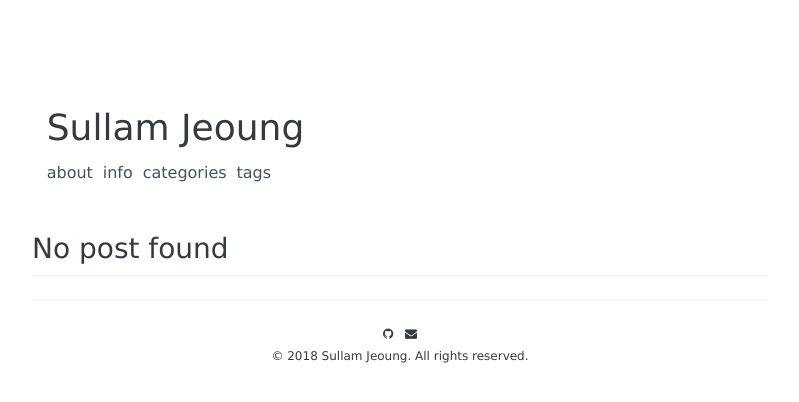
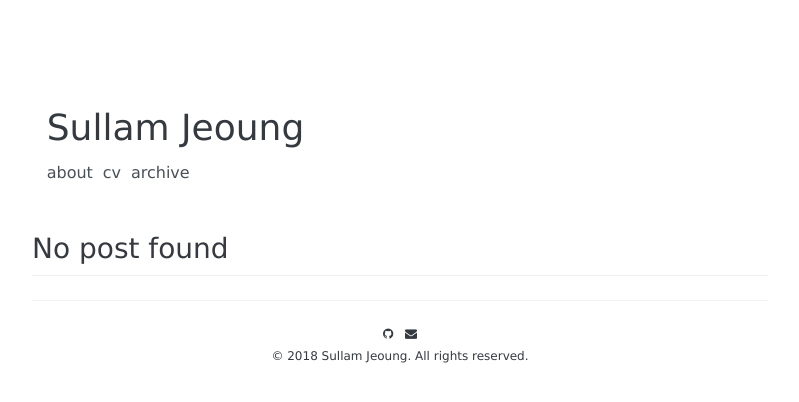
Before and after one commit to sullamij/sullamij.research.github.io, a Jekyll site: the page built from index.html, in a window 1280 px wide. Shown: the top 402 px of the page, without its empty margins (240-1039 px from the left). Built offline with Jekyll 4.4.1, drawn with Linux system fonts in a browser that asks for light colours; some web fonts are replaced; the list of posts is cut into pages by our own code.

Commit message:
Update _config.yml

```diff
--- a/_config.yml
+++ b/_config.yml
@@ -33,7 +33,7 @@ disqus:
 # URL
 url:                "https://sullamij.github.io" # the base hostname & protocol for your site
 # url:                "http://localhost:4000" # use this url when you develop
-baseurl:            #"" # the subpath of your site, e.g. /blog
+baseurl:            "/about" # the subpath of your site, e.g. /blog
 
 
 # http://en.wikipedia.org/wiki/List_of_tz_database_time_zones
@@ -65,12 +65,12 @@ nav:
     url:            "/about"
 #  - name:           "Archive"
 #    url:            "/archive"
-  - name:           "Info"
-    url:            "/info"
-  - name:           "Categories"
-    url:            "/categories"
-  - name:           "Tags"
-    url:            "/tags"
+  - name:           "CV"
+    url:            "/cv"
+  - name:           "Archive"
+    url:            "/archives"
+#  - name:           "Tags"
+#    url:            "/tags"
 
 # Sass
 sass:
```
